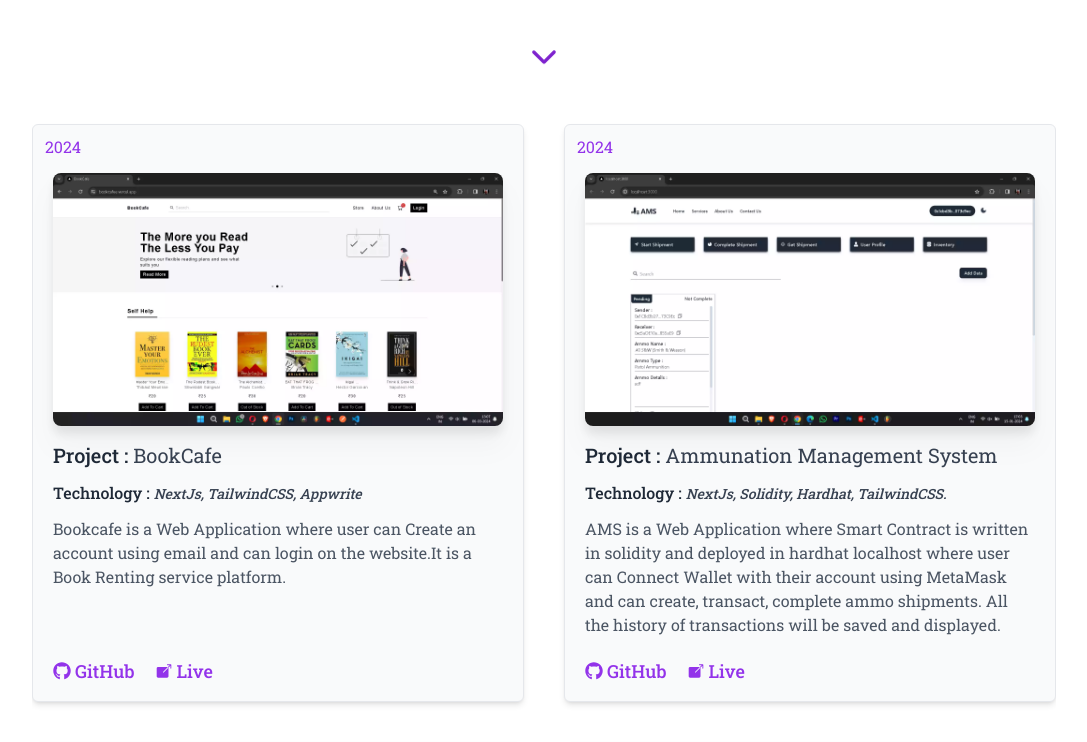
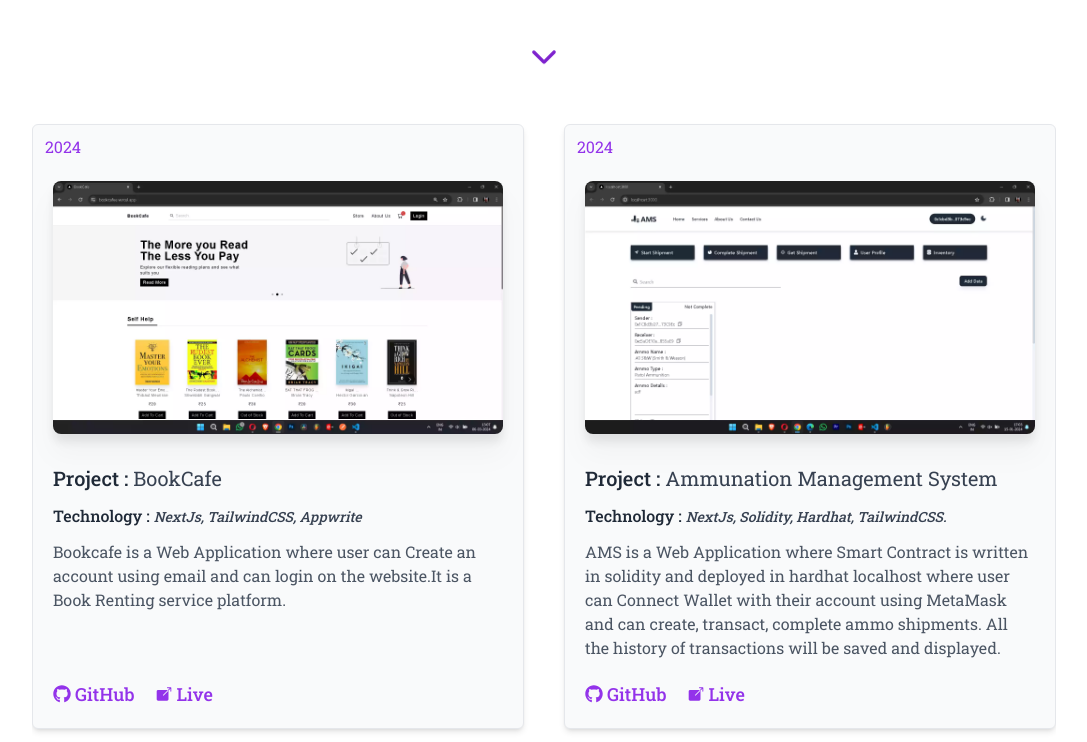
Before and after one commit to suhasledange/Portfolio, a React (Vite) app: page / in a window 1280 px wide. Shown: the part 580-1322 px from the top of the page, without its empty margins (96-1183 px from the left). Built offline with nearby package versions, Linux system fonts and the light colour scheme; no server answers; a web font is replaced by a local one.

Commit message:
card fix

```diff
--- a/src/components/Card/Card.jsx
+++ b/src/components/Card/Card.jsx
@@ -7,14 +7,15 @@ import 'react-lazy-load-image-component/src/effects/blur.css';
 
 const Card = ({ heading, TechStack, Img, para, git, live, liveText, year }) => {
   return (
-    <div className='relative border dark:shadow-xl dark:drop-shadow-xl dark:border-gray-800 dark:bg-gray-800 bg-gray-50 rounded-md shadow-md pb-4 pt-2 cursor-pointer mx-auto w-[90%] md:w-full overflow-hidden group flex flex-col justify-between'>
+    <div className='relative border dark:shadow-xl dark:drop-shadow-xl dark:border-gray-800 dark:bg-gray-800 bg-gray-50 rounded-md shadow-md p-5 cursor-pointer mx-auto w-[90%] md:w-full overflow-hidden group flex flex-col justify-between'>
 
       <div className='absolute top-[0.6rem] left-3'>
         <h1 className='text-purple-600 text-md'>{year}</h1>
       </div>
 
-      <div className='p-3 md:p-5'>
-        <div className=' rounded-lg lg:w-full w-[90%] mx-auto h-[17rem] py-5 hover:scale-105 duration-300'>
+      <div className='mt-7'>
+
+        <div className='rounded-lg py-2 mx-auto hover:scale-[102%] duration-300'>
 
           <LazyLoadImage
             className='dark:brightness-75 dark:contrast-125 bg-cover object-contain w-full h-full rounded-lg drop-shadow-xl'
@@ -37,7 +38,7 @@ const Card = ({ heading, TechStack, Img, para, git, live, liveText, year }) => {
 
       </div>
 
-      <div className=' ml-5 flex items-center space-x-5'>
+      <div className=' mt-5 flex justify-start space-x-5'>
         <a
           className='text-lg duration-200 text-purple-600 hover:text-purple-800 font-medium hover:underline underline-offset-2 flex items-center gap-1'
           href={git}
--- a/src/pages/Work/Work.jsx
+++ b/src/pages/Work/Work.jsx
@@ -64,8 +64,6 @@ const Work = () => {
             height="100%"
           />
 
-
-
           </div>
 
         </div>
```
